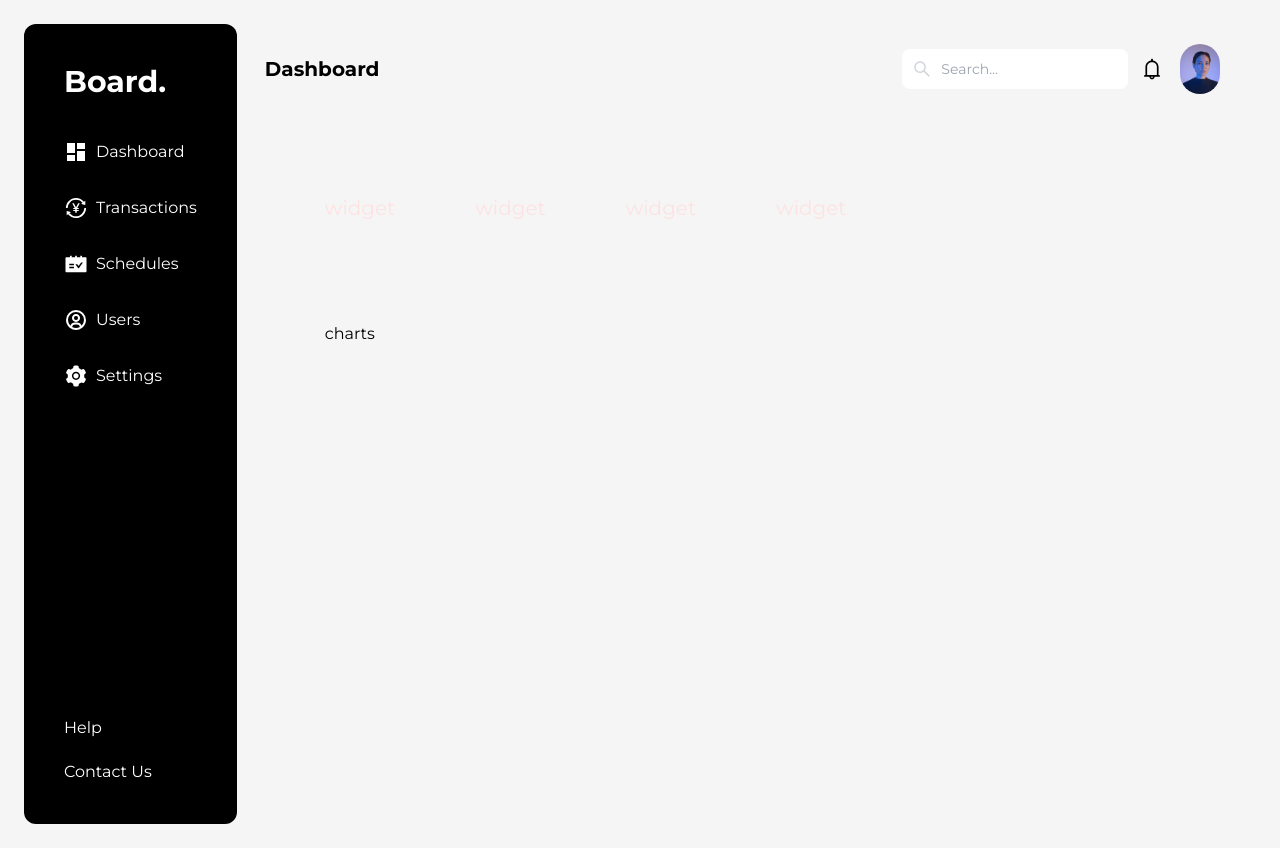
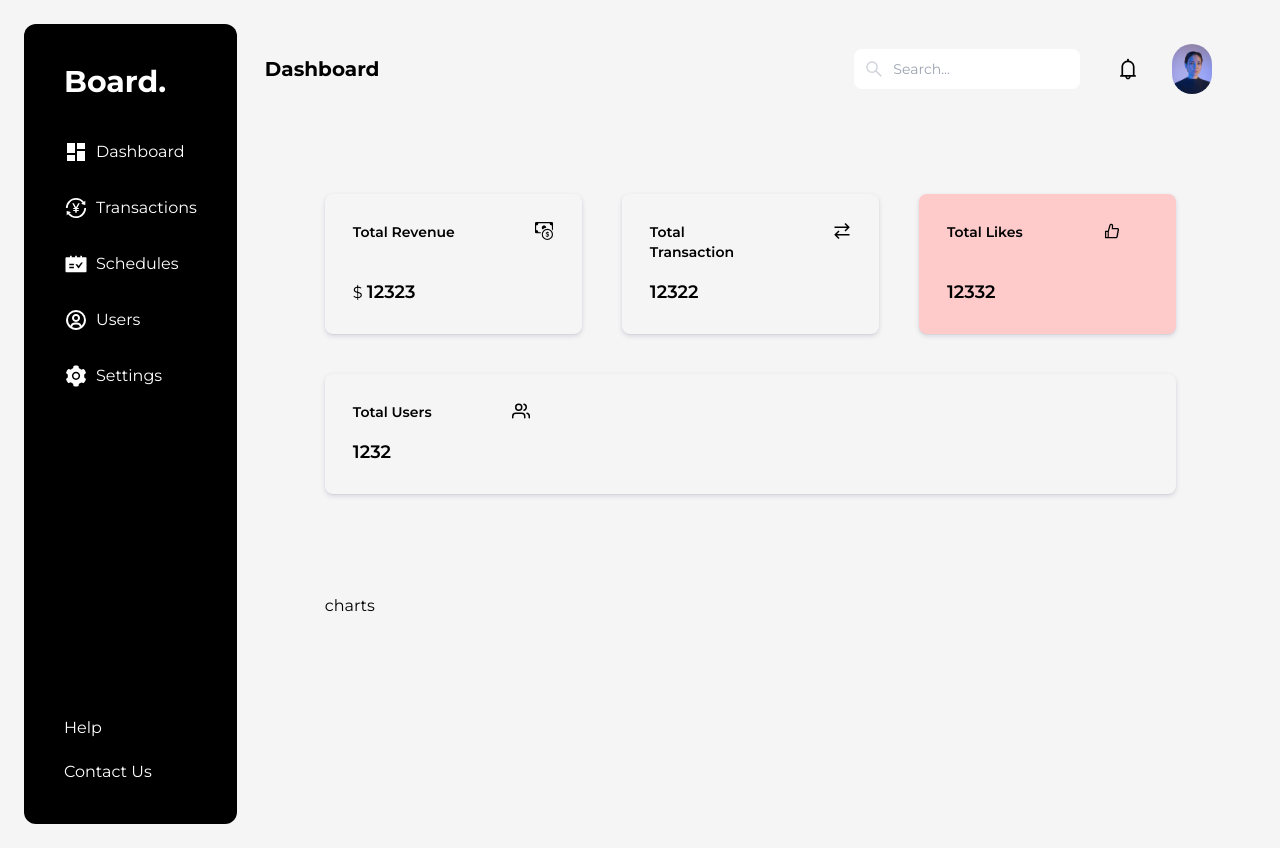
Before and after one commit to nidal23/listed, a Next.js app: page / in a window 1280 px wide. Built offline with nearby package versions, Linux system fonts and the light colour scheme.

Commit message:
add charts

```diff
--- a/components/Navbar.jsx
+++ b/components/Navbar.jsx
@@ -8,7 +8,7 @@ const Navbar = () => {
     <div className="h-50 flex items-center text-sm">
       <div className=" w-full p-5 flex items-center justify-between md:w-full">
         <div className="text-xl font-bold ">Dashboard</div>
-        <div className="max-w-md mx-auto mr-3">
+        <div className="max-w-md mx-auto px-6 mr-3">
           <div className="relative flex items-center w-full h-10 rounded-lg focus-within:shadow-lg bg-white overflow-hidden">
             <div className="grid place-items-center h-full w-12 text-gray-300">
               <AiOutlineSearch className="w-5 h-5" />
@@ -21,9 +21,9 @@ const Navbar = () => {
           </div>
         </div>
         <div>
-          <AiOutlineBell className="w-6 h-6 " />
+          <AiOutlineBell className="w-6 h-6 mr-2" />
         </div>
-        <div className="px-4">
+        <div className="px-6">
           <Image
             src="/profile1.jpg"
             className=" rounded-full"
--- a/components/Widgets.jsx
+++ b/components/Widgets.jsx
@@ -1,9 +1,68 @@
 import React from "react";
+import { BsCashCoin } from "react-icons/bs";
+import { GrTransaction } from "react-icons/gr";
+import { AiOutlineLike } from "react-icons/ai";
+import { FiUsers } from "react-icons/fi";
+const Widgets = ({ type }) => {
+  let data;
+  // revenue, transaction, likes, users
+  switch (type) {
+    case "revenue":
+      data = {
+        title: "Total Revenue",
+        isMoney: true,
+        number: 12323,
+        bg: "green",
+        icon: <BsCashCoin className="text-lg" />,
+      };
+      break;
+    case "transaction":
+      data = {
+        title: "Total Transaction",
+        isMoney: false,
+        number: 12322,
+        bg: "sky",
+        icon: <GrTransaction className=" text-lg" />,
+      };
+      break;
+    case "likes":
+      data = {
+        title: "Total Likes",
+        isMoney: false,
+        number: 12332,
+        bg: "red",
+        icon: <AiOutlineLike className=" text-lg" />,
+      };
+      break;
+    case "users":
+      data = {
+        title: "Total Users",
+        isMoney: false,
+        number: 1232,
+        bg: "yellow",
+        icon: <FiUsers className=" text-lg" />,
+      };
+      break;
+    default:
+      break;
+  }
+  return (
+    <div
+      className={`flex justify-between flex-1 p-7 shadow-[rgba(50,_50,_105,_0.15)_0px_2px_5px_0px,_rgba(0,_0,_0,_0.05)_0px_1px_1px_0px] bg-${data.bg}-200 rounded-lg `}
+    >
+      <div className="flex gap-20">
+        <div className="flex flex-col justify-between gap-4">
+          <span className=" font-semibold text-sm text-black">
+            {data.title}
+          </span>
 
-const Widgets = () => {
-  return (
-    <div>
-      <h1 className="text-xl text-red-100">widget</h1>
+          <span>
+            {data.isMoney ? "$" : ""}{" "}
+            <span className="font-semibold text-lg">{data.number}</span>
+          </span>
+        </div>
+        <div className="text-lg hidden lg:block">{data.icon}</div>
+      </div>
     </div>
   );
 };
--- a/layout/layout.jsx
+++ b/layout/layout.jsx
@@ -1,6 +1,6 @@
 const Layout = ({ children }) => {
   return (
-    <div className=" m-auto h-screen bg-slate-50 rounded-md  grid lg:grid-cols-5 md:grid-cols-2">
+    <div className=" m-auto h-screen bg-primary-bg rounded-md  grid lg:grid-cols-5 md:grid-cols-2">
       <div className="bg-black flex justify-center items-center text-white font-bold text-3xl lg:col-span-2 md:col-span-0">
         Board.
       </div>
--- a/pages/index.js
+++ b/pages/index.js
@@ -22,11 +22,11 @@ export default function Home() {
             <div>
               <Navbar />
             </div>
-            <div className="flex p-20 gap-20">
-              <Widgets />
-              <Widgets />
-              <Widgets />
-              <Widgets />
+            <div className="flex p-20 gap-20 md:flex-wrap md:gap-10">
+              <Widgets type={"revenue"} />
+              <Widgets type={"transaction"} />
+              <Widgets type={"likes"} />
+              <Widgets type={"users"} />
             </div>
             <div className="flex py-5 px-20 gap-20">charts</div>
           </div>
```
